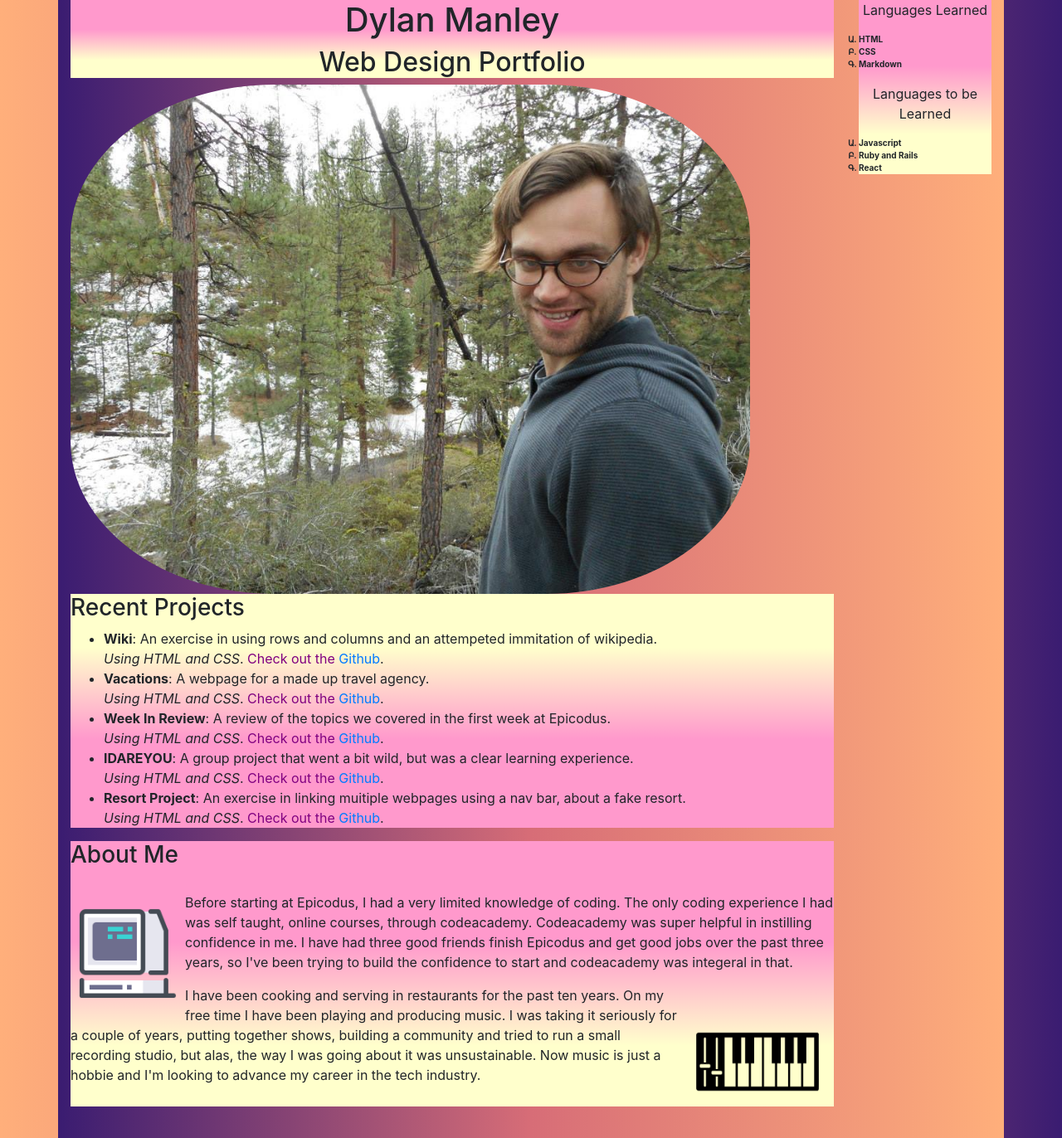
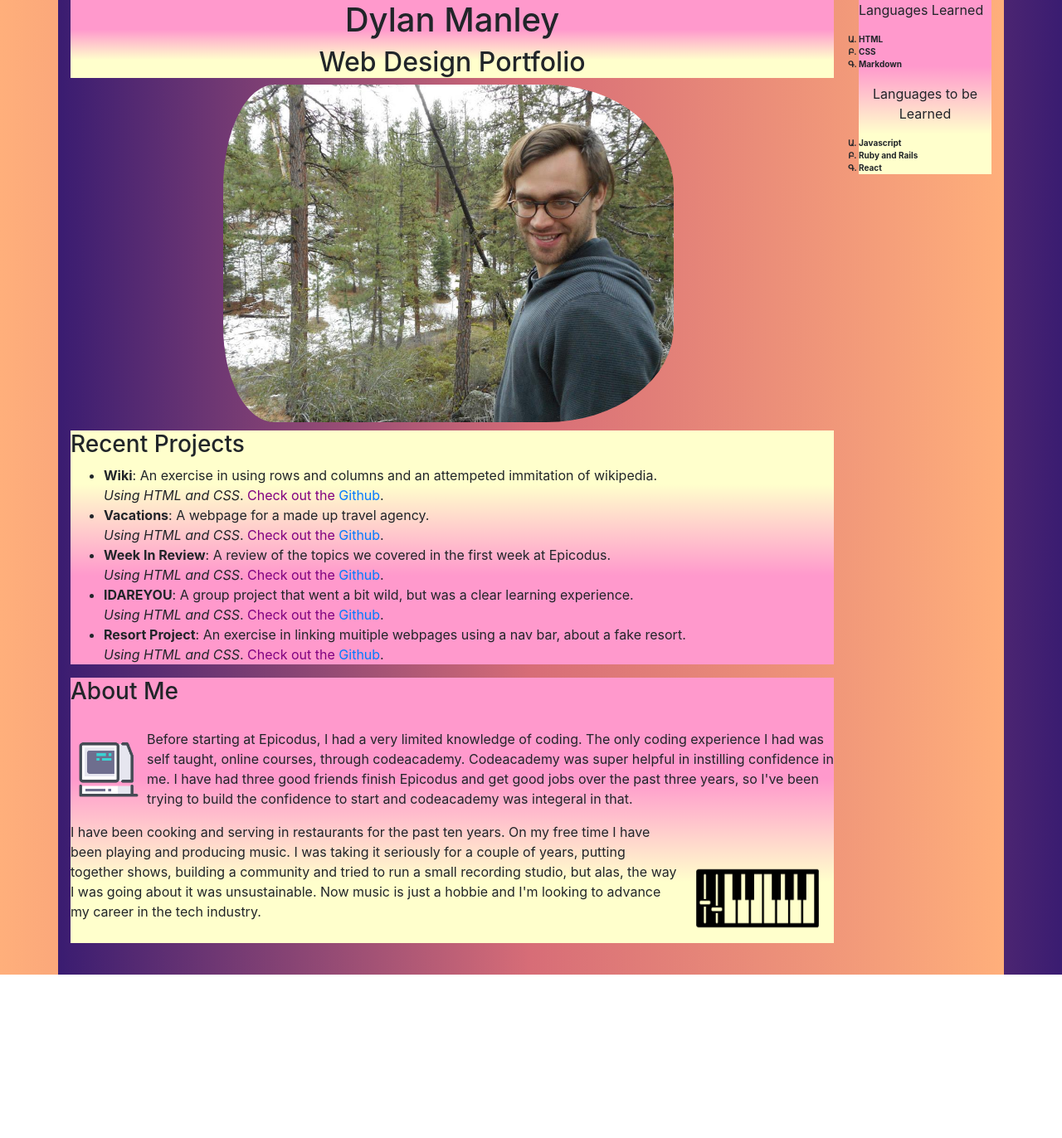
Before and after one commit to dylan12manley/portfolio, a plain HTML site: page index.html in a window 1280 px wide. Shown: the whole page at 83% size. After the commit the page ends 1175 px from the top, so only its background shows below. Drawn offline with Linux system fonts and the light colour scheme.

Commit message:
add stying to css.

```diff
--- a/css/styles.css
+++ b/css/styles.css
@@ -41,6 +41,9 @@ ol li {
   border-radius: 30%;
   max-width: 89%;
   height: auto;
+  padding-bottom: 10px;
+  padding-left: 20%;
+  padding-right: 10%;
 }
 
 div.projects{
@@ -54,7 +57,7 @@ div.aboutMe {
 .p1 img {
   padding: 10px;
   float: left;
-  max-width: 15%;
+  max-width: 10%;
 }
 
 .p2 img {
@@ -72,4 +75,5 @@ div.aboutMe {
 }
 p.sidebarP{
   text-align: center;
+  display: inline-block;
 }
```
